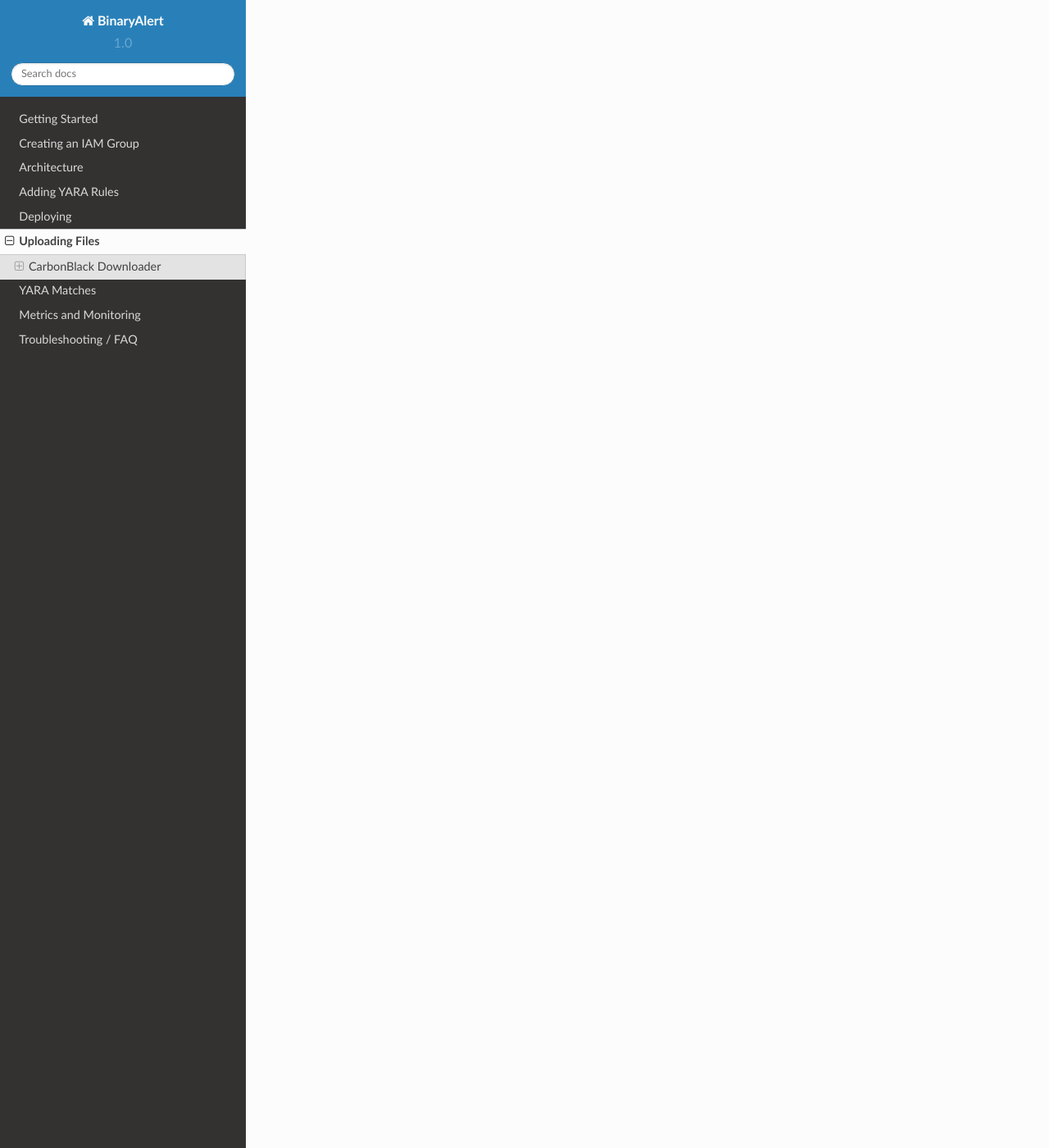
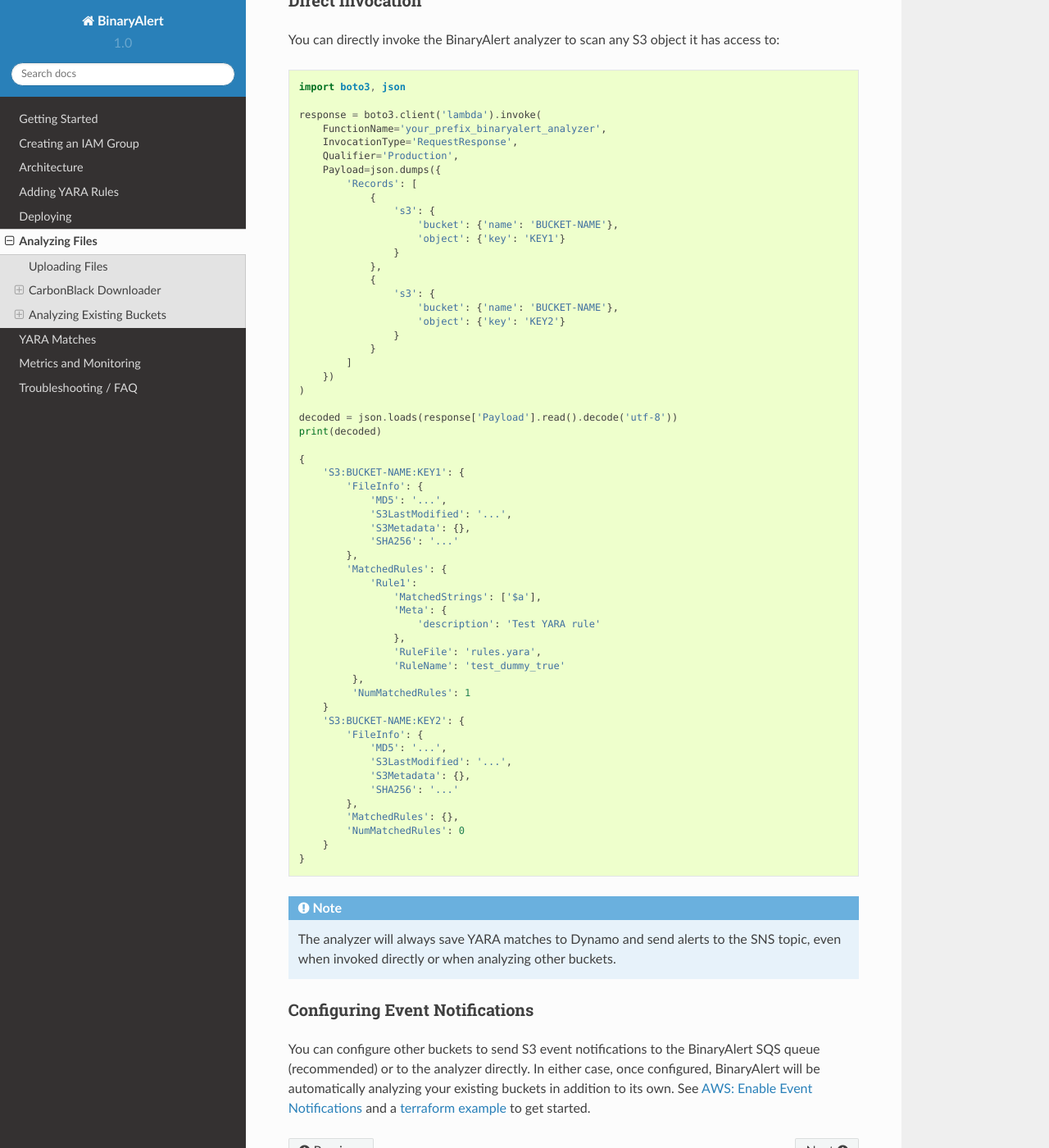
Before and after one commit to airbnb/binaryalert, a Sphinx documentation site: the page built from docs/source/analyzing-files.rst, in a window 1280 px wide and 1400 px high, scrolled down 2557 px. Shown: the whole window at 82% size. Built offline with Sphinx 7.4.7 and the Read the Docs theme 2.0.0, drawn with Linux system fonts in a browser that asks for light colours; some of the changed text lies outside the part shown.

```diff
--- a/docs/source/uploading-files.rst
+++ b/docs/source/analyzing-files.rst
@@ -1,5 +1,11 @@
+Analyzing Files
+===============
+Files uploaded to the BinaryAlert S3 bucket will be automatically queued for analysis. You can also
+use the analyzer to scan files from other buckets directly or in response to event notifications.
+
 Uploading Files
-===============
+---------------
+
 To upload files for analysis, you need only upload them to the BinaryAlert S3 bucket. The S3 bucket name is of the form
 
 .. code-block:: none
@@ -85,3 +91,84 @@
       Qualifier='Production',  # Invoke production alias
       Payload=json.dumps({'md5': 'FILE_MD5'}).encode('utf-8')
   )
+
+
+Analyzing Existing Buckets
+--------------------------
+As of v1.1, the BinaryAlert YARA analyzer is no longer restricted to just its own S3 bucket - it can
+read other existing buckets as well. To grant access to other buckets, modify the analyzer's
+IAM policy in `lambda_iam.tf <https://github.com/airbnb/binaryalert/blob/master/terraform/lambda_iam.tf>`_.
+
+Direct Invocation
+.................
+You can directly invoke the BinaryAlert analyzer to scan any S3 object it has access to:
+
+.. code-block:: python
+
+  import boto3, json
+
+  response = boto3.client('lambda').invoke(
+      FunctionName='your_prefix_binaryalert_analyzer',
+      InvocationType='RequestResponse',
+      Qualifier='Production',
+      Payload=json.dumps({
+          'Records': [
+              {
+                  's3': {
+                      'bucket': {'name': 'BUCKET-NAME'},
+                      'object': {'key': 'KEY1'}
+                  }
+              },
+              {
+                  's3': {
+                      'bucket': {'name': 'BUCKET-NAME'},
+                      'object': {'key': 'KEY2'}
+                  }
+              }
+          ]
+      })
+  )
+
+  decoded = json.loads(response['Payload'].read().decode('utf-8'))
+  print(decoded)
+
+  {
+      'S3:BUCKET-NAME:KEY1': {
+          'FileInfo': {
+              'MD5': '...',
+              'S3LastModified': '...',
+              'S3Metadata': {},
+              'SHA256': '...'
+          },
+          'MatchedRules': {
+              'Rule1':
+                  'MatchedStrings': ['$a'],
+                  'Meta': {
+                      'description': 'Test YARA rule'
+                  },
+                  'RuleFile': 'rules.yara',
+                  'RuleName': 'test_dummy_true'
+           },
+           'NumMatchedRules': 1
+      }
+      'S3:BUCKET-NAME:KEY2': {
+          'FileInfo': {
+              'MD5': '...',
+              'S3LastModified': '...',
+              'S3Metadata': {},
+              'SHA256': '...'
+          },
+          'MatchedRules': {},
+          'NumMatchedRules': 0
+      }
+  }
+
+.. note:: The analyzer will always save YARA matches to Dynamo and send alerts to the SNS topic, even when invoked directly or when analyzing other buckets.
+
+Configuring Event Notifications
+...............................
+You can configure other buckets to send S3 event notifications to the BinaryAlert SQS queue
+(recommended) or to the analyzer directly. In either case, once configured, BinaryAlert will be
+automatically analyzing your existing buckets in addition to its own.
+See `AWS: Enable Event Notifications <http://docs.aws.amazon.com/AmazonS3/latest/user-guide/enable-event-notifications.html>`_
+and a `terraform example <https://www.terraform.io/docs/providers/aws/r/s3_bucket_notification.html#add-notification-configuration-to-sqs-queue>`_ to get started.
--- a/docs/source/index.rst
+++ b/docs/source/index.rst
@@ -42,7 +42,7 @@
    architecture
    adding-yara-rules
    deploying
-   uploading-files
+   analyzing-files
    yara-matches
    metrics-and-monitoring
    troubleshooting-faq
```
Also changed, not shown: 9 other files.
